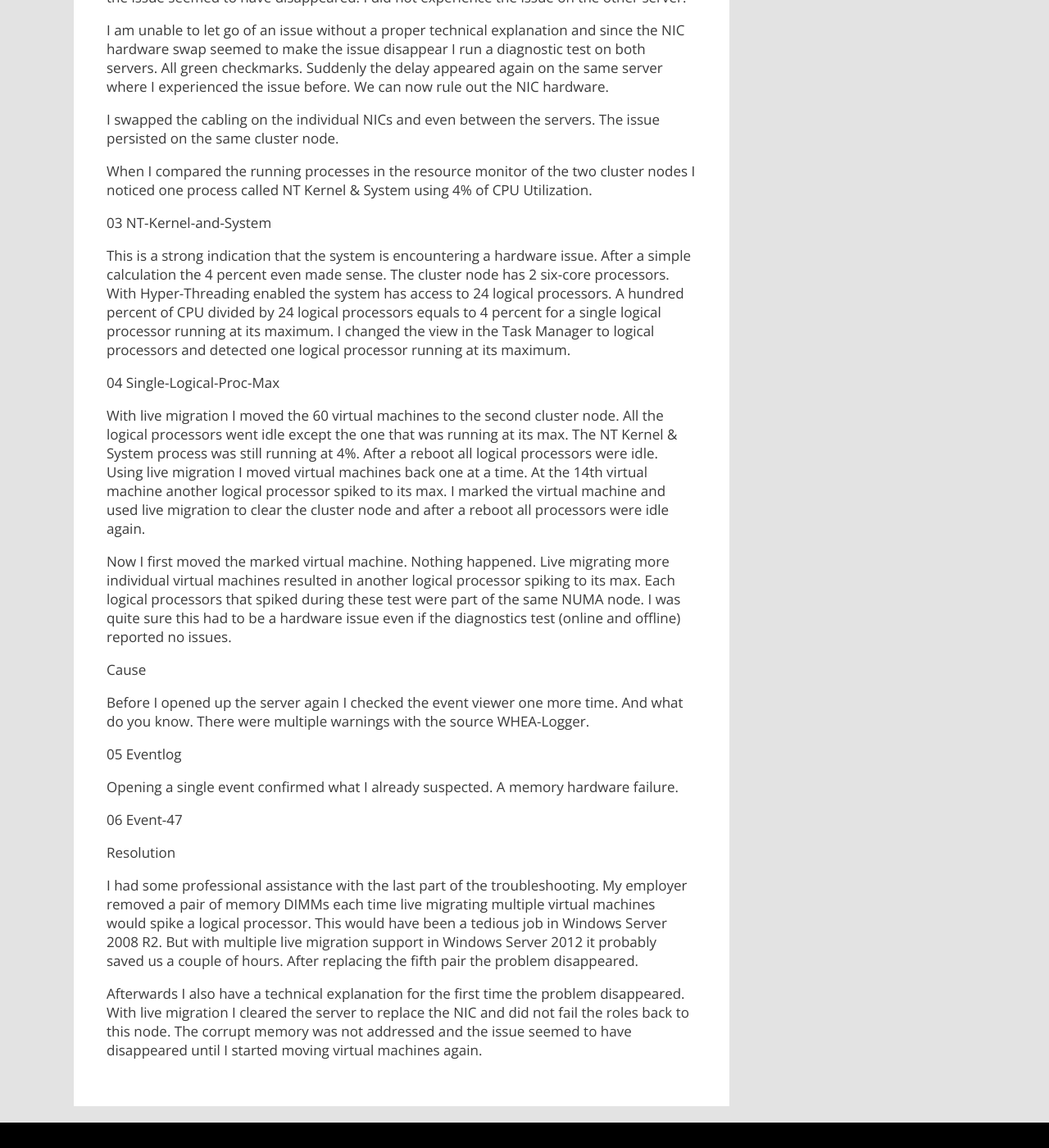
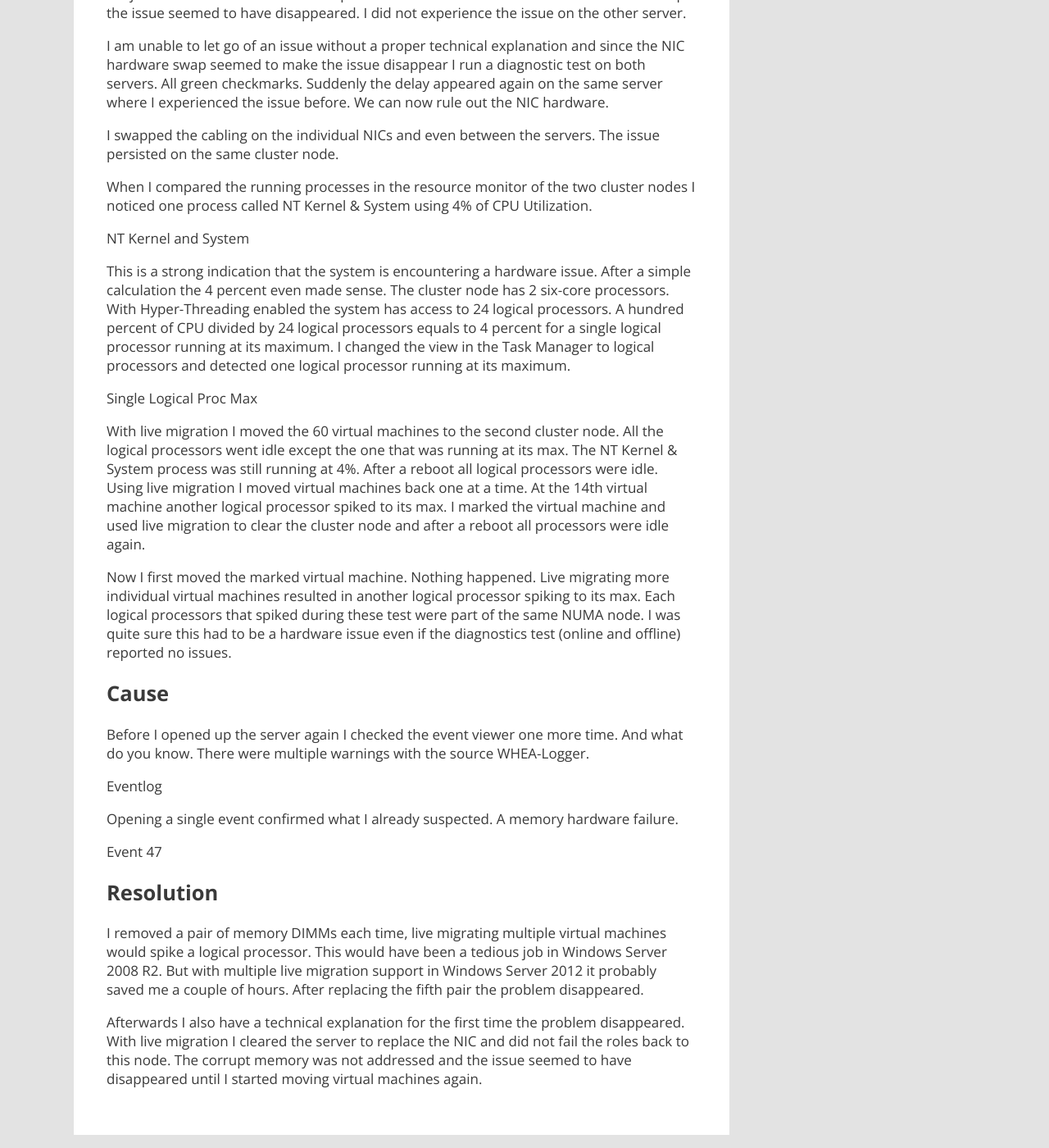
Before and after one commit to marcvaneijk/marcvaneijk.old, a Jekyll site: the page built from _posts/2013-01-15-whea.md, in a window 1280 px wide and 1400 px high, scrolled down 1046 px. Shown: the whole window at 82% size. Built offline with Jekyll 4.4.1, drawn with Linux system fonts in a browser that asks for light colours; nearby versions of some CDN libraries; some of the changed text lies outside the part shown.

Commit message:
Update 2013-01-15-whea.md

```diff
--- a/_posts/2013-01-15-whea.md
+++ b/_posts/2013-01-15-whea.md
@@ -25,28 +25,28 @@ I swapped the cabling on the individual NICs and even between the servers. The i
 
 When I compared the running processes in the resource monitor of the two cluster nodes I noticed one process called NT Kernel & System using 4% of CPU Utilization.
 
-03 NT-Kernel-and-System
+NT Kernel and System
 
 This is a strong indication that the system is encountering a hardware issue. After a simple calculation the 4 percent even made sense. The cluster node has 2 six-core processors. With Hyper-Threading enabled the system has access to 24 logical processors. A hundred percent of CPU divided by 24 logical processors equals to 4 percent for a single logical processor running at its maximum. I changed the view in the Task Manager to logical processors and detected one logical processor running at its maximum.
 
-04 Single-Logical-Proc-Max
+Single Logical Proc Max
 
 With live migration I moved the 60 virtual machines to the second cluster node. All the logical processors went idle except the one that was running at its max. The NT Kernel & System process was still running at 4%. After a reboot all logical processors were idle. Using live migration I moved virtual machines back one at a time. At the 14th virtual machine another logical processor spiked to its max. I marked the virtual machine and used live migration to clear the cluster node and after a reboot all processors were idle again.
 
 Now I first moved the marked virtual machine. Nothing happened. Live migrating more individual virtual machines resulted in another logical processor spiking to its max. Each logical processors that spiked during these test were part of the same NUMA node. I was quite sure this had to be a hardware issue even if the diagnostics test (online and offline) reported no issues.
 
-Cause
+## Cause
 
 Before I opened up the server again I checked the event viewer one more time. And what do you know. There were multiple warnings with the source WHEA-Logger.
 
-05 Eventlog
+Eventlog
 
 Opening a single event confirmed what I already suspected. A memory hardware failure.
 
-06 Event-47
+Event 47
 
-Resolution
+## Resolution
 
-I had some professional assistance with the last part of the troubleshooting. My employer removed a pair of memory DIMMs each time live migrating multiple virtual machines would spike a logical processor. This would have been a tedious job in Windows Server 2008 R2. But with multiple live migration support in Windows Server 2012 it probably saved us a couple of hours. After replacing the fifth pair the problem disappeared.
+I removed a pair of memory DIMMs each time, live migrating multiple virtual machines would spike a logical processor. This would have been a tedious job in Windows Server 2008 R2. But with multiple live migration support in Windows Server 2012 it probably saved me a couple of hours. After replacing the fifth pair the problem disappeared.
 
 Afterwards I also have a technical explanation for the first time the problem disappeared. With live migration I cleared the server to replace the NIC and did not fail the roles back to this node. The corrupt memory was not addressed and the issue seemed to have disappeared until I started moving virtual machines again.
```
Also changed, not shown: other parts of _posts/2013-01-15-whea.md (+3 -3 lines).
